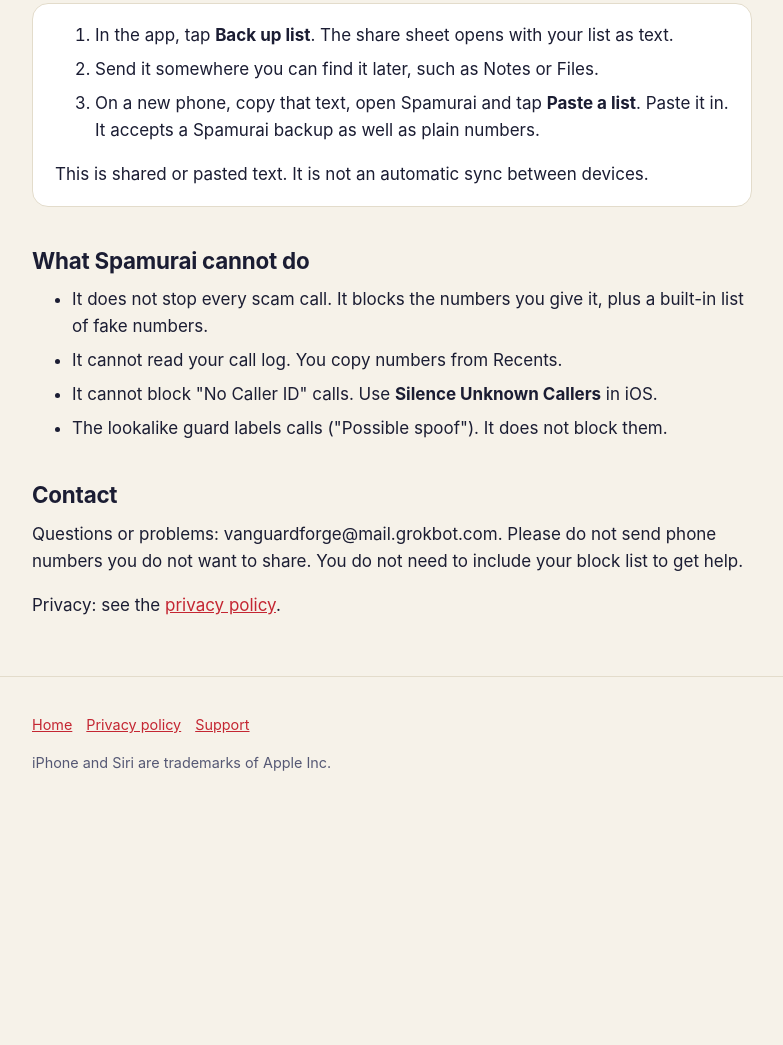
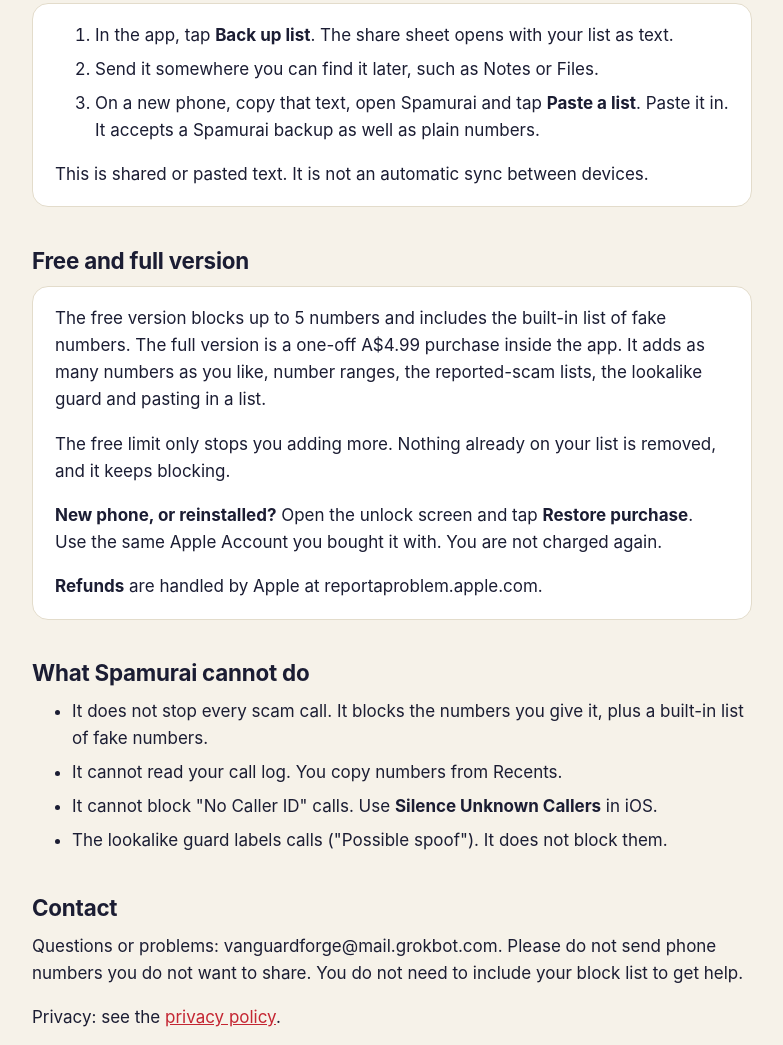
Before and after one commit to JohnDraper0/spamurai-site, a plain HTML site: page support.html in a window 1280 px wide. Shown: the part 1874-2919 px from the top of the page, without its empty margins (248-1031 px from the left). Before the commit the page ends 2710 px from the top, so only its background shows below. Drawn offline with Linux system fonts and the light colour scheme.

Commit message:
Pricing: free download with a one-off A$4.99 unlock
Co-Authored-By: Claude Fable 5.2 <noreply@anthropic.com>

```diff
--- a/support.html
+++ b/support.html
@@ -103,6 +103,14 @@ footer a{margin-right:14px}
 <p>This is shared or pasted text. It is not an automatic sync between devices.</p>
 </div>
 
+<h2>Free and full version</h2>
+<div class="card">
+<p>The free version blocks up to 5 numbers and includes the built-in list of fake numbers. The full version is a one-off A$4.99 purchase inside the app. It adds as many numbers as you like, number ranges, the reported-scam lists, the lookalike guard and pasting in a list.</p>
+<p>The free limit only stops you adding more. Nothing already on your list is removed, and it keeps blocking.</p>
+<p><strong>New phone, or reinstalled?</strong> Open the unlock screen and tap <strong>Restore purchase</strong>. Use the same Apple Account you bought it with. You are not charged again.</p>
+<p><strong>Refunds</strong> are handled by Apple at reportaproblem.apple.com.</p>
+</div>
+
 <h2>What Spamurai cannot do</h2>
 <ul>
   <li>It does not stop every scam call. It blocks the numbers you give it, plus a built-in list of fake numbers.</li>
```
Also changed, not shown: index.html (+5 -0 lines), privacy.html (+3 -0 lines).
